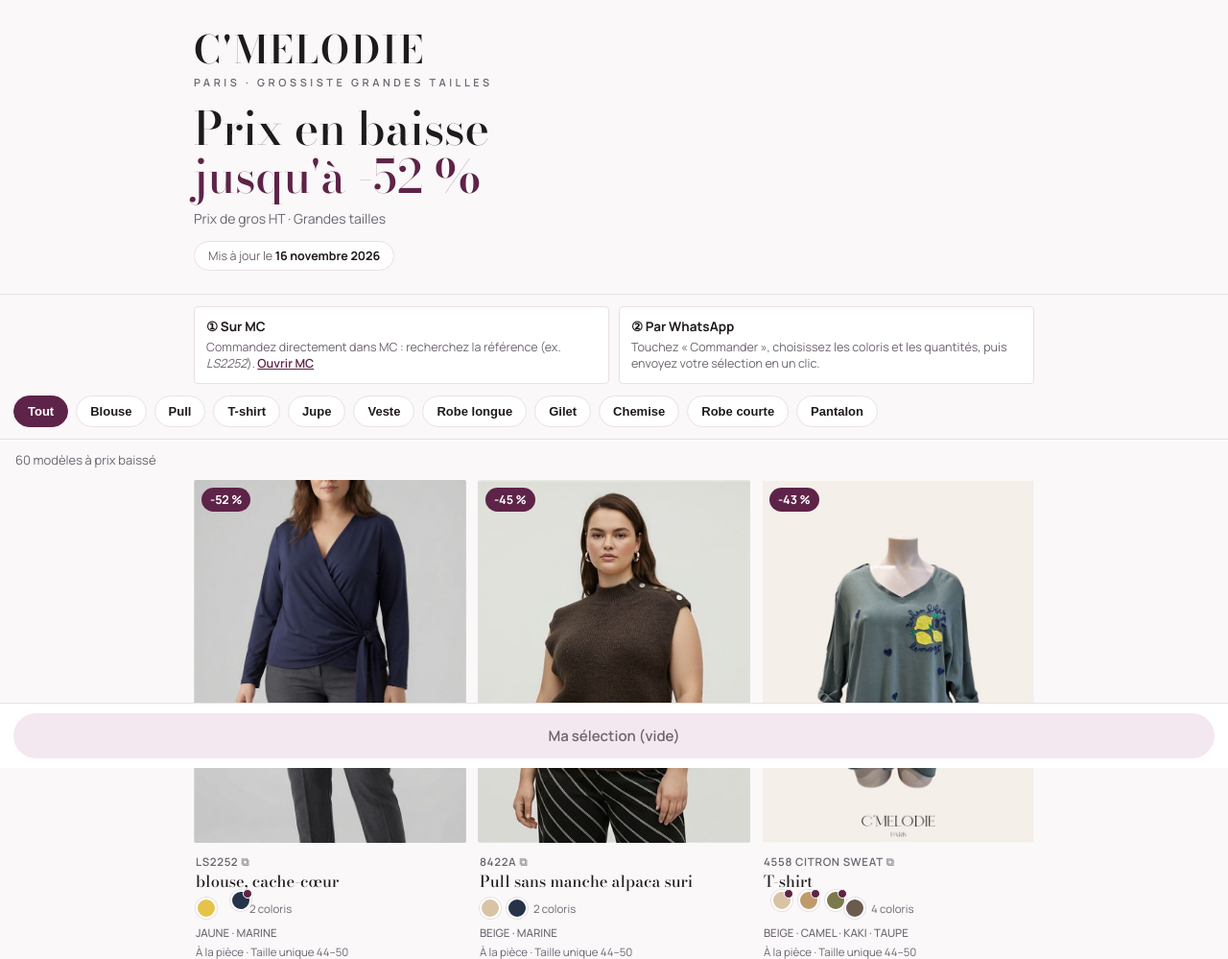
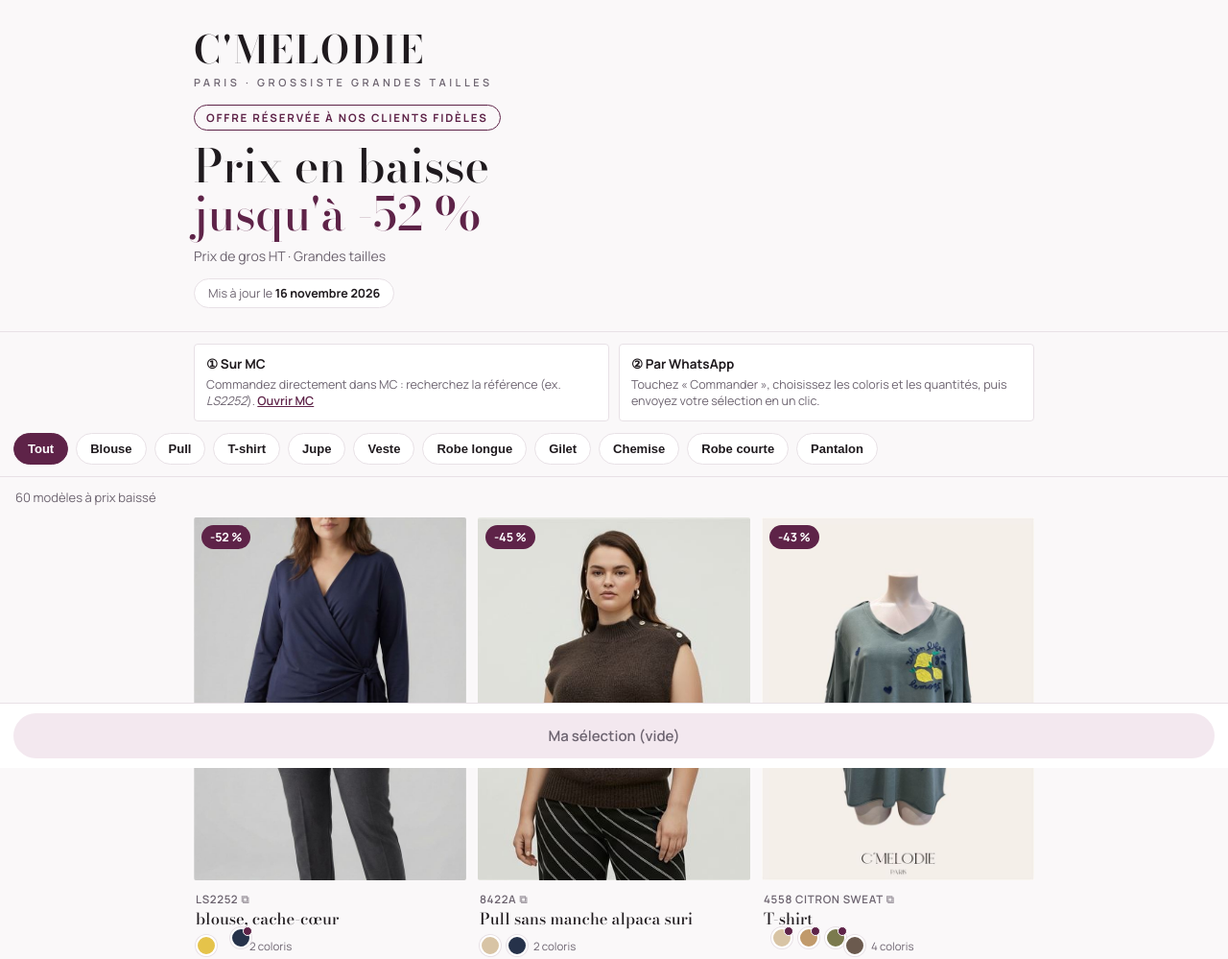
Before and after one commit to cmelodie-paris/cmelodie-prix, a plain HTML site: page index.html in a window 1280 px wide. Shown: the top 999 px of the page at 96% size. Drawn offline with nearby package versions, Linux system fonts and the light colour scheme.

Commit message:
Offre réservée à nos clients fidèles

```diff
--- a/index.html
+++ b/index.html
@@ -115,6 +115,8 @@
   .bar button.empty{background:var(--soft);color:var(--muted)}
   .ph h2{font-weight:500}
   .sec{grid-column:1/-1;font-family:"Bodoni Moda",Didot,Georgia,serif;font-weight:500;font-size:28px;margin:18px 0 0;padding-bottom:6px;border-bottom:1px solid var(--line)}
+  .vip{display:inline-block;margin-top:18px;font-size:11.5px;font-weight:700;letter-spacing:.16em;text-transform:uppercase;color:var(--red);border:1px solid var(--red);border-radius:999px;padding:5px 12px}
+  .vip+h1{margin-top:12px}
   .cl{font-weight:500;color:var(--muted);font-size:11.5px;line-height:1.35}
   .pinfo{font-size:13px;color:var(--muted);margin:10px 0 2px}
   .prow{display:flex;gap:12px;align-items:center;padding:10px 0;border-bottom:1px solid var(--line)}
@@ -128,7 +130,7 @@
 <body>
 <header>
   <div class="brand">C'MELODIE<small>PARIS · GROSSISTE GRANDES TAILLES</small></div>
-  <h1>Prix en baisse<br><span>jusqu'à -52 %</span></h1>
+  <div class="vip">Offre réservée à nos clients fidèles</div><h1>Prix en baisse<br><span>jusqu'à -52 %</span></h1>
   <div class="sub">Prix de gros HT · Grandes tailles</div>
   <div class="upd">Mis à jour le <b id="upd"></b></div>
 </header>
```
